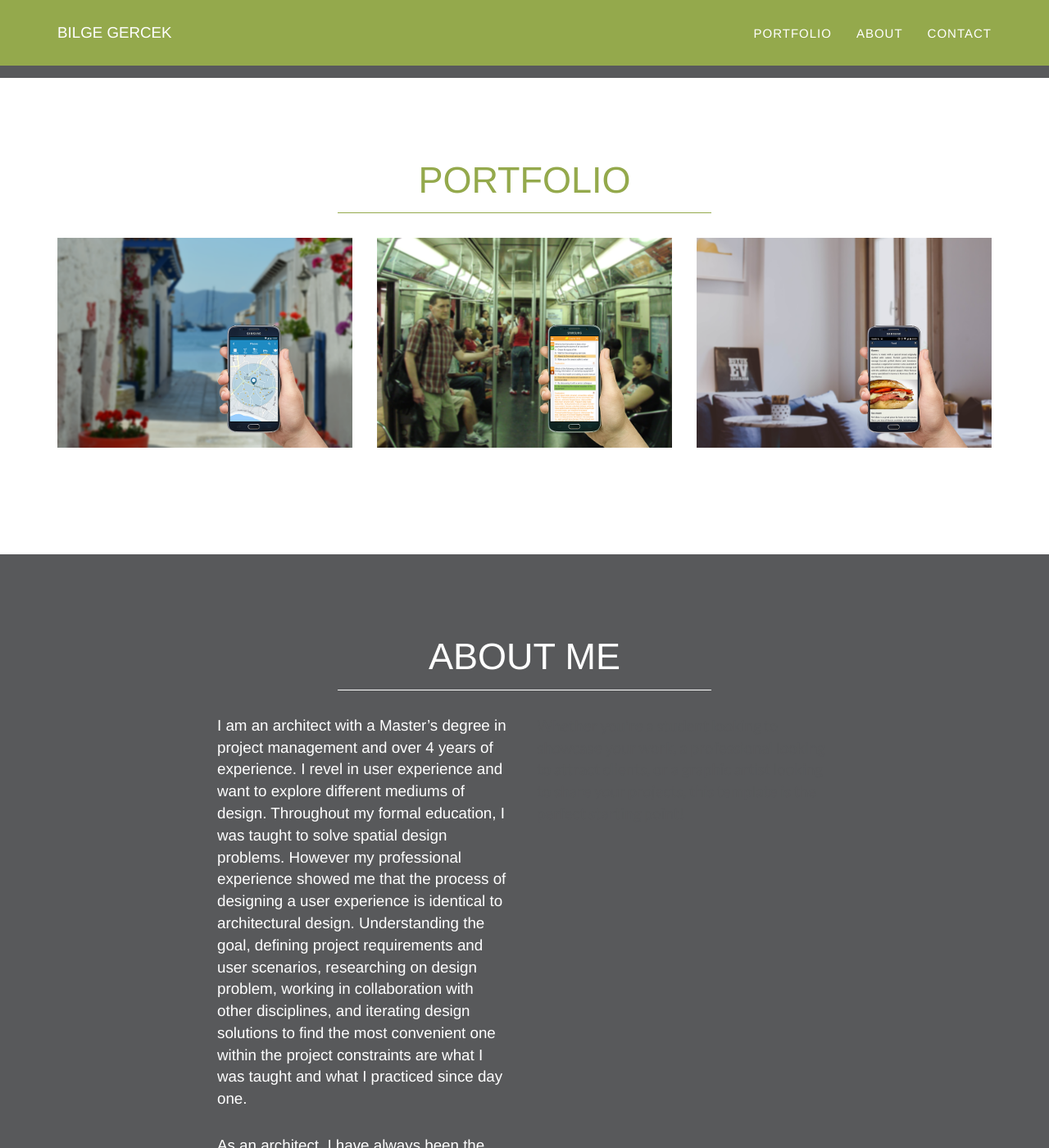
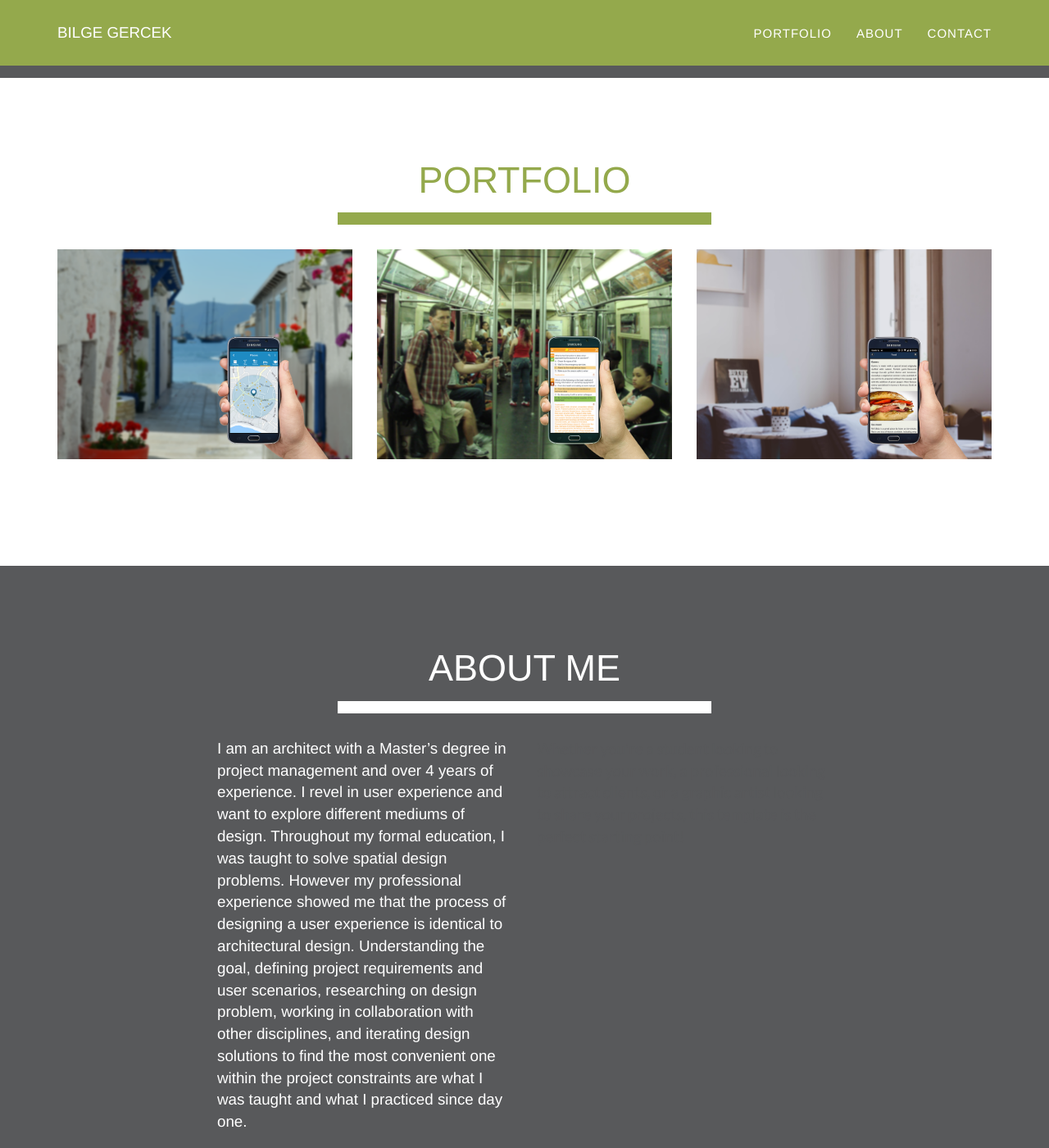
Before and after one commit to bilgegercek/bilgegercek.github.io, a Jekyll site: the page built from index.html, in a window 1280 px wide and 1400 px high, scrolled down 658 px. Shown: the whole window at 82% size. Built offline with Jekyll 4.4.1, drawn with Linux system fonts in a browser that asks for light colours.

Commit message:
Update main.css

```diff
--- a/_includes/css/main.css
+++ b/_includes/css/main.css
@@ -98,7 +98,7 @@ hr.thin-line-categories{
     display: block;
     margin-left: 30%;
     margin-right: 30%;
-    border-top: solid 1px;
+    border-top: solid 15px;
  }
 
 hr.thin-line-modals{
```
